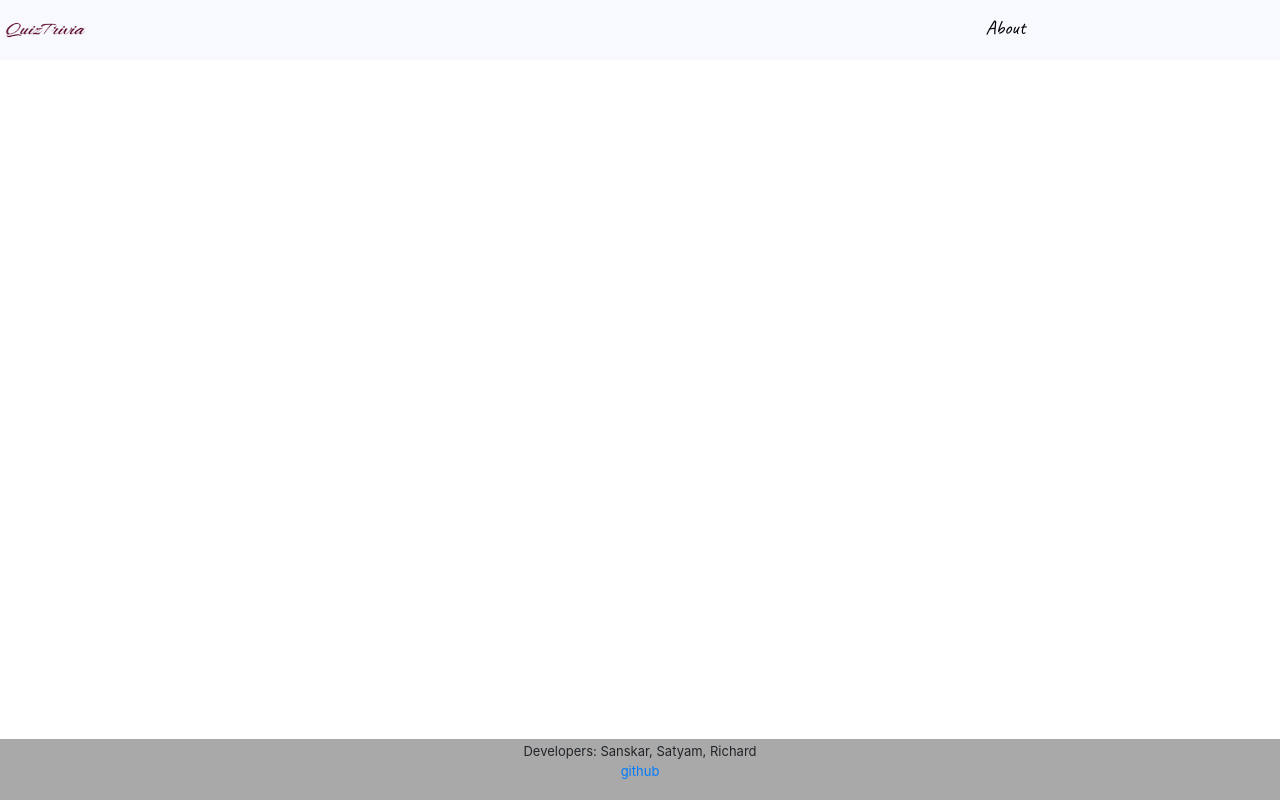
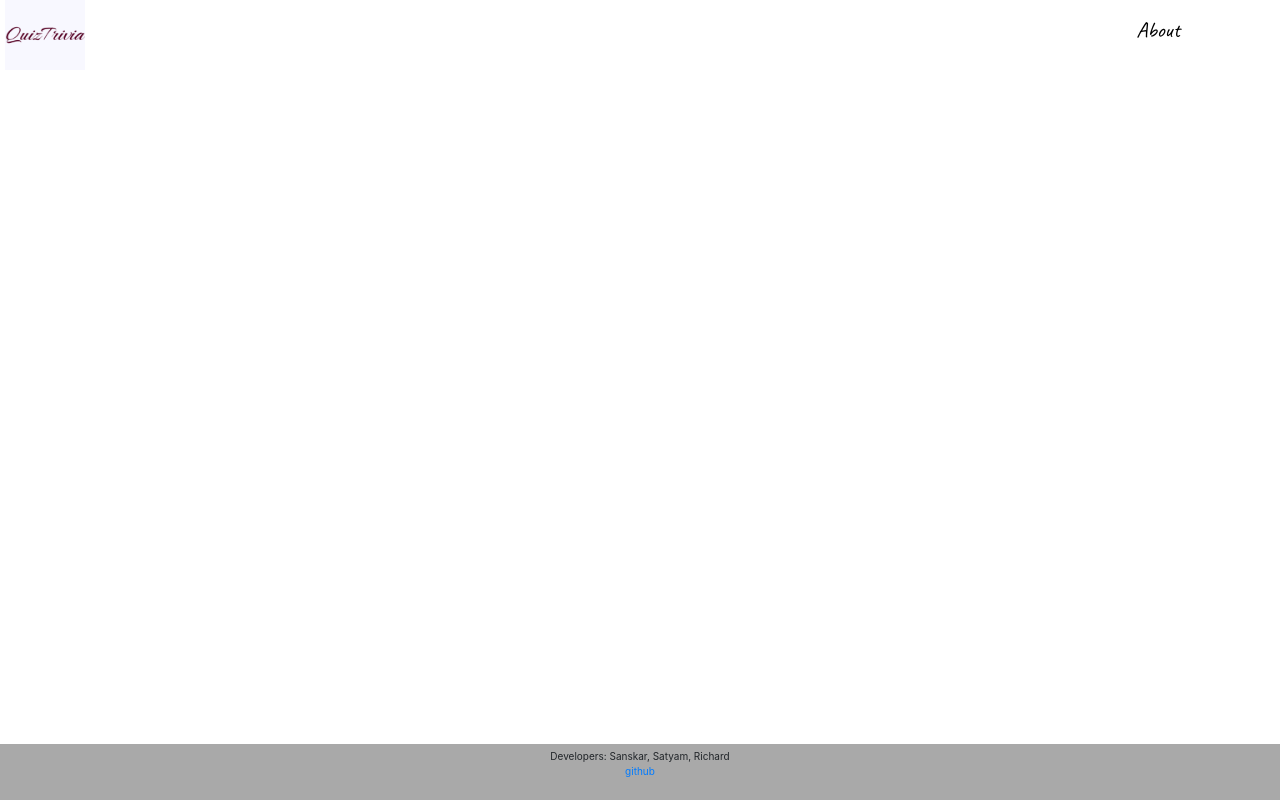
Before and after one commit to samuelard7/WebD, a plain HTML site: page FrontPage.html in a window 1280 px wide. Drawn offline with Linux system fonts and the light colour scheme.

Commit message:
Update external.css

```diff
--- a/external.css
+++ b/external.css
@@ -2,31 +2,42 @@
     font-family: Caveat, cursive;
     font-optical-sizing: auto;
     color: black;
-    font-size:20px;
-    margin-top: 0;
-    margin-left: 70%;
-    position: static;
+    font-size:22px;
+    top:14px;
+    right:100px;
+    position: absolute;
 
+}
+#sanskar2{
+    font-family: Caveat, cursive;
+    font-optical-sizing: auto;
+    color: black;
+    font-size:22px;
+    top:14px;
+    right:7px;
+    position: absolute;
 }
 .sd{
     margin-left: 5px;
-    height: 60px;
+    height: 70px;
     width: 80px;
 
 }
 
-#sanskar1{
-    background-color: ghostwhite;
-}
+
 footer{
-    padding:3px;
+    margin-inline-start: 0%;
+    padding:5px;
     background-color:darkgrey;
     text-align: center;
-    font-size: small;
+    font-size:x-small;
     margin-top: auto;
 }
 body{
     min-height: 100vh;
-    display: flex;
+    display:flex;
     flex-direction: column;
 }
+.same{
+margin-left: 16%;
+}
```
